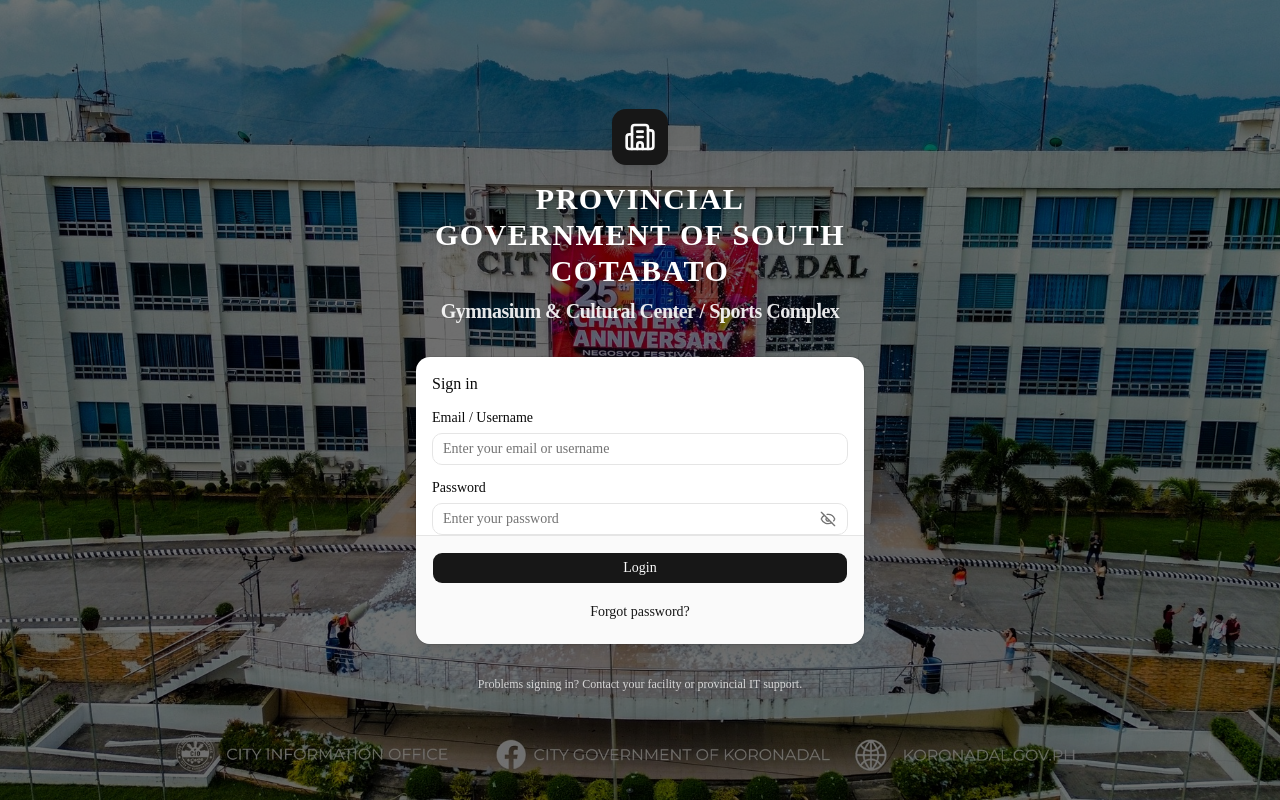
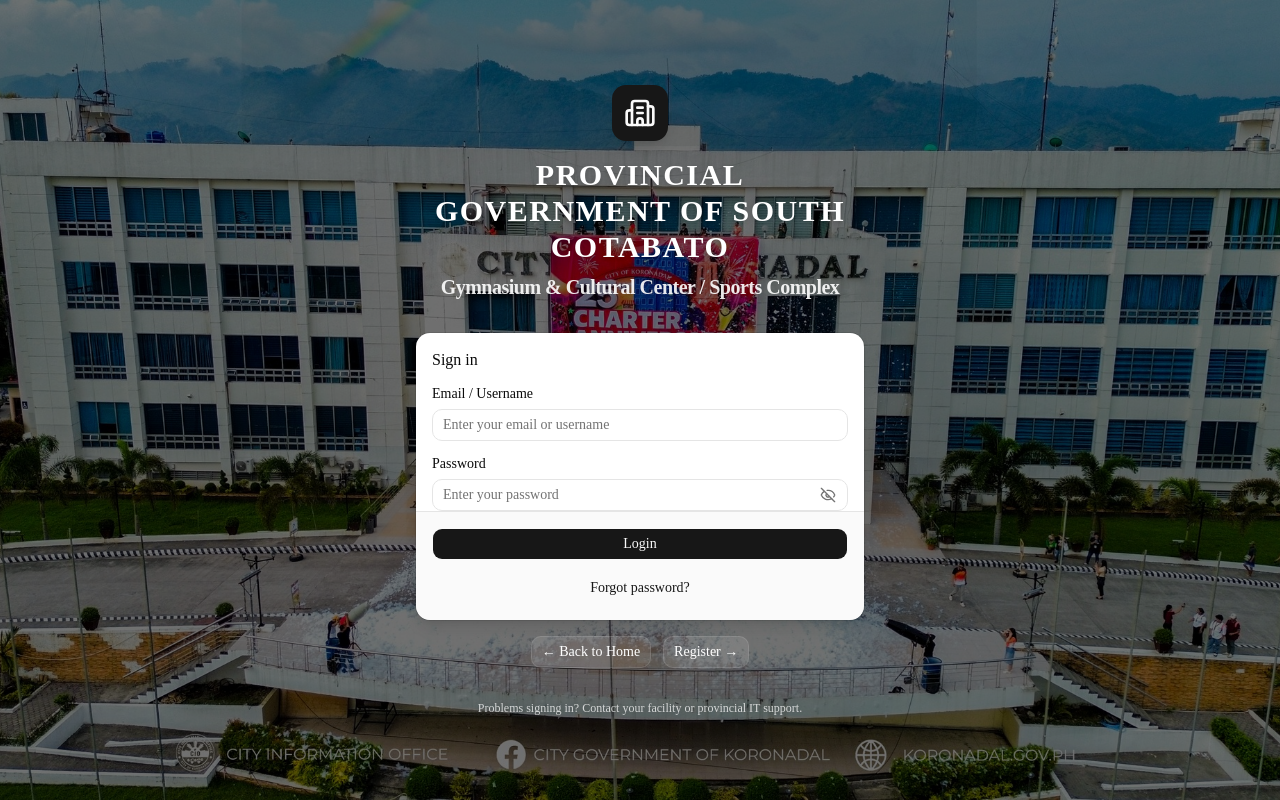
Before and after one commit to Kxiz421/Cultural-Center-and-Sports-Complex, a Next.js app in the folder ccasc/: page /login in a window 1280 px wide. Built offline with nearby package versions, Linux system fonts and the light colour scheme.

Commit message:
Add Back to Home and Register buttons to login page

```diff
--- a/ccasc/app/login/page.js
+++ b/ccasc/app/login/page.js
@@ -623,6 +623,23 @@ export default function LoginPage() {
         </form>
         </Card>
 
+        <div className="mt-4 flex gap-3">
+          <Button
+            variant="outline"
+            className="flex-1 bg-white/10 text-white border-white/20 hover:bg-white/20 hover:text-white"
+            onClick={() => router.push("/")}
+          >
+            ← Back to Home
+          </Button>
+          <Button
+            variant="outline"
+            className="flex-1 bg-white/10 text-white border-white/20 hover:bg-white/20 hover:text-white"
+            onClick={() => router.push("/register")}
+          >
+            Register →
+          </Button>
+        </div>
+
         <p className="mt-8 max-w-lg text-center text-xs text-white/75 drop-shadow">
           Problems signing in? Contact your facility or provincial IT support.
         </p>
```
